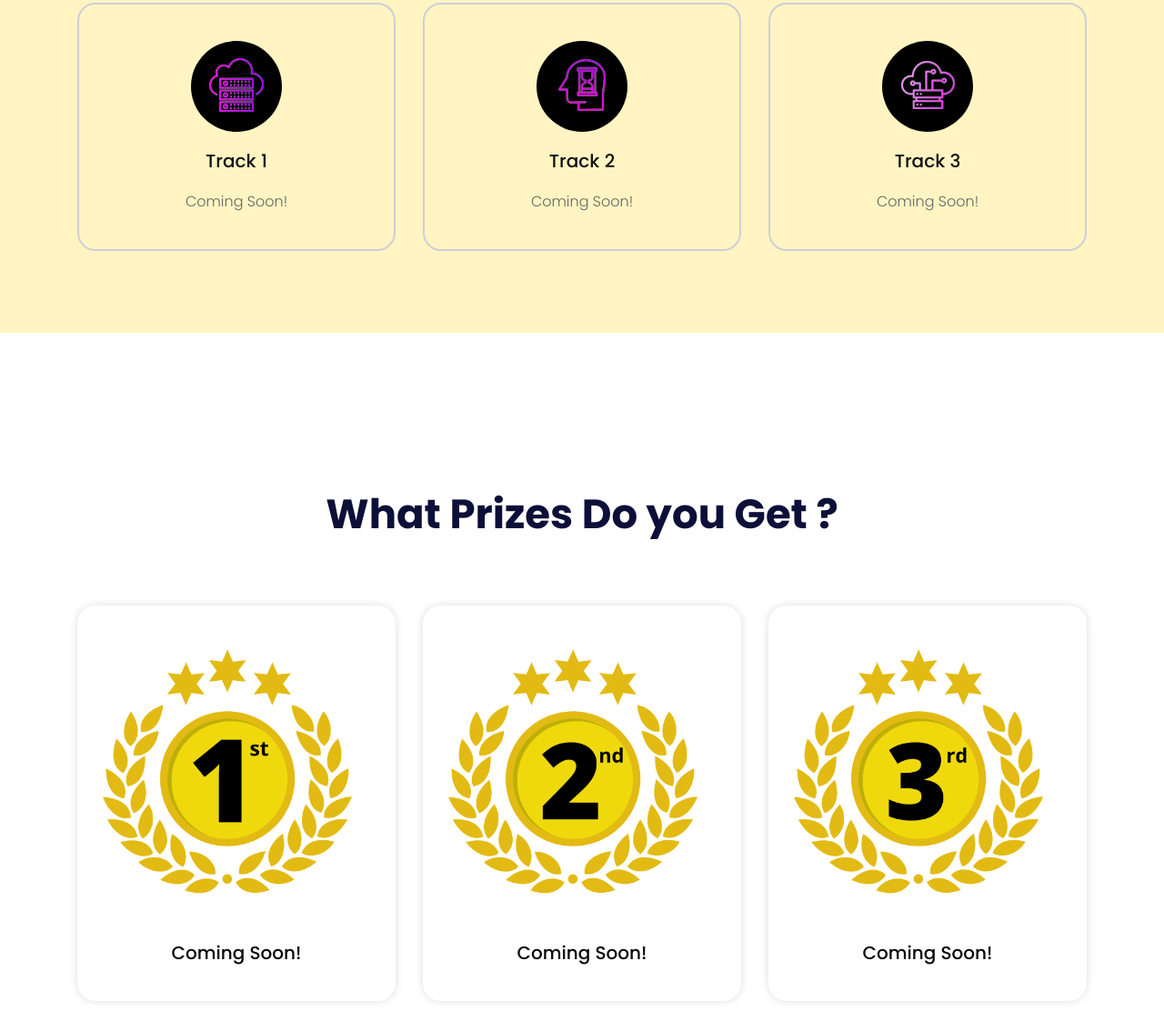
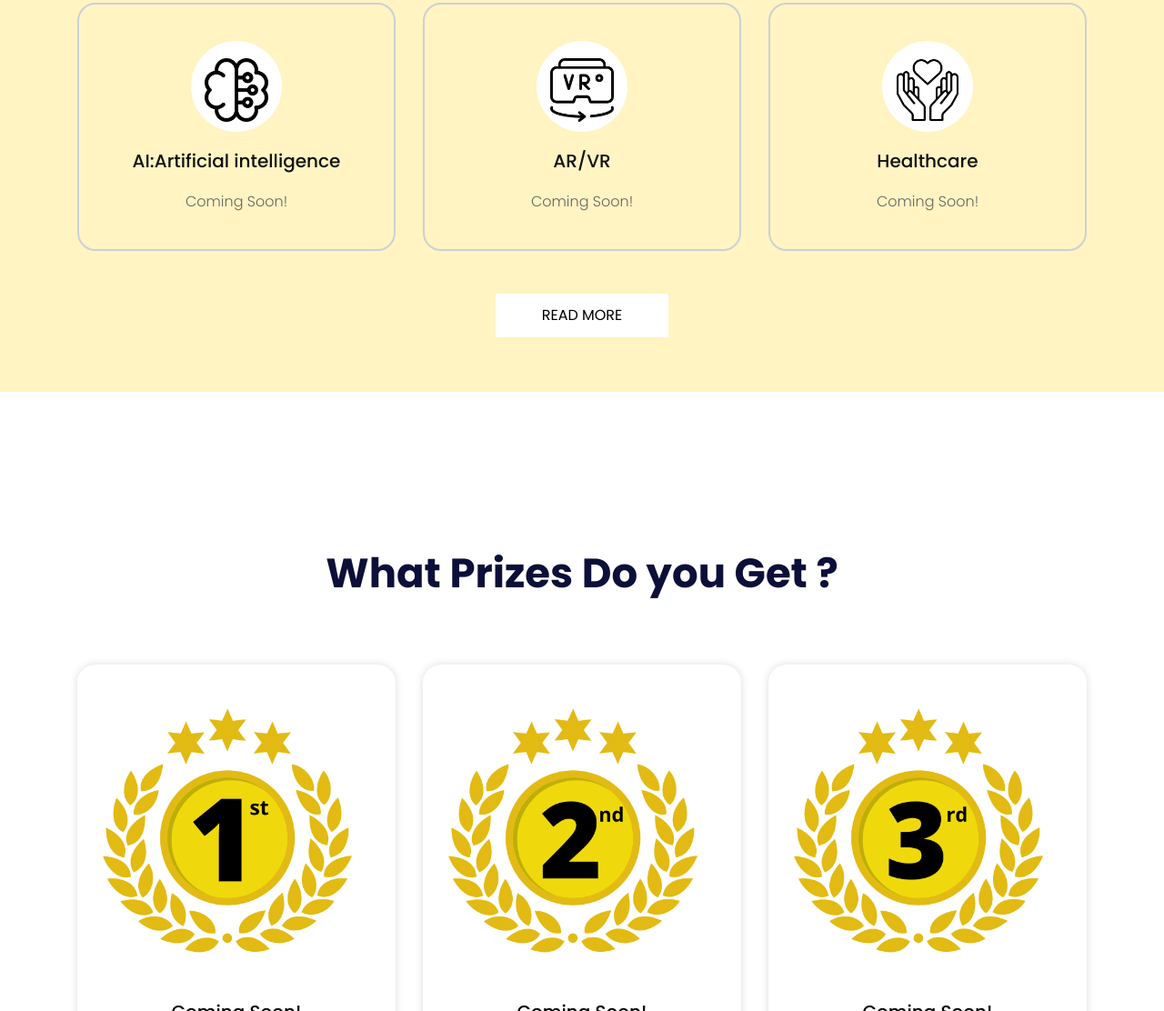
Before and after one commit to Google-Developer-Student-Club-RAIT/Psych-Hack, a plain HTML site: page index.html in a window 1280 px wide. Shown: the part 1948-3060 px from the top of the page at 91% size. Drawn offline with nearby package versions, Linux system fonts and the light colour scheme; animation ran at ten frames a second; a web font is replaced by a local one.

Commit message:
responsive collapsable tracks section

```diff
--- a/css/style.css
+++ b/css/style.css
@@ -479,7 +479,11 @@ button {
      font-family: Poppins;
      padding-top: 90px;
 }
-
+.track .container{
+     height: 420px;
+     overflow-y: hidden;
+     transition: height 1s ease-in-out;
+}
 .track .titlepage {
      text-align: center;
 }
@@ -494,16 +498,19 @@ button {
 } */
 
 .track .track-box i {
-     background:black;
+     background:white;
      width: 100px;
      height: 100px;
      border-radius: 50px;
      display: inline-block;
      padding-top: 19px;
 }
+.track .track-box i img {
+     height: 70px;
+}
 
 .track .track-box i:hover {
-     background: #ddd;
+     background: #fff4c2;
 }
 
 .track .track-box h3 {
@@ -549,11 +556,15 @@ button {
      text-align: center;
      margin: 0 auto;
      margin-top: 20px;
+     font-family: Poppins;
+     cursor: pointer;
 }
 
 .read_more:hover {
+     transition: all 0.4s ease-in;
      background: #8308eb;
      color: #fff;
+     box-shadow: 4px 5px 7px rgba(49, 49, 49, 0.479);
 }
 
 
--- a/index.html
+++ b/index.html
@@ -115,12 +115,9 @@
       <!-- end header -->
       <!-- banner -->
 
-      <!--  -->
-
+      <!-- Moving Background starts -->
       <canvas id="c" ></canvas>
-
-      <!--  -->
-
+      <!-- Moving Background ends -->
 
          <section class="banner_main">
 
@@ -190,7 +187,7 @@
       <!-- end about -->
       <!-- track start  -->
       <div id="track" class="track">
-         <div class="container">
+         <div class="container" id="collapse">
             <div class="row">
                <div class="col-md-12">
                   <div class="titlepage">
@@ -204,49 +201,65 @@
             <div class="row">
                <div class="col-xl-4 col-lg-4 col-md-4 col-sm-12">
                   <div class="track-box">
-                     <i><img src="images/service1.png" alt="#" /></i>
-                     <h3> Track 1</h3>
+                     <i><img src="images/brain.png" alt="#" /></i>
+                     <h3> AI:Artificial intelligence</h3>
                      <p>Coming Soon!</p>
                   </div>
                </div>
                <div class="col-xl-4 col-lg-4 col-md-4 col-sm-12">
                   <div class="track-box">
-                     <i><img src="images/service2.png" alt="#" /></i>
-                     <h3>Track 2</h3>
+                     <i><img src="images/immersive.png" alt="#" /></i>
+                     <h3>AR/VR</h3>
                      <p>Coming Soon!</p>
                   </div>
                </div>
                <div class="col-xl-4 col-lg-4 col-md-4 col-sm-12">
                   <div class="track-box">
-                     <i><img src="images/service3.png" alt="#" /></i>
-                     <h3>Track 3</h3>
+                     <i><img src="images/solidarity.png" alt="#" /></i>
+                     <h3>Healthcare</h3>
                      <p>Coming Soon!</p>
                   </div>
                </div>
-               <!-- <div class="col-xl-4 col-lg-4 col-md-4 col-sm-12">
+            </div>
+                <div class="row">
+               <div class="col-xl-4 col-lg-4 col-md-4 col-sm-12">
                   <div class="track-box">
-                     <i><img src="images/service4.png" alt="#" /></i>
-                     <h3>VPS Hosting</h3>
-                     <p>Donec nec justo eget felis facilisis fermentum. Aliquam porttitor mauris sit amet orci.</p>
+                     <i><img src="images/graduation-cap.png" alt="#" /></i>
+                     <h3>Education</h3>
+                     <p>Coming Soon!</p>
                   </div>
                </div>
                <div class="col-xl-4 col-lg-4 col-md-4 col-sm-12">
                   <div class="track-box">
-                     <i><img src="images/service5.png" alt="#" /></i>
-                     <h3>Cloud Hosting</h3>
-                     <p>Donec nec justo eget felis facilisis fermentum. Aliquam porttitor mauris sit amet orci.</p>
+                     <i><img src="images/blockchain.png" alt="#" /></i>
+                     <h3>Blockchain</h3>
+                     <p>Coming Soon!</p>
                   </div>
                </div>
                <div class="col-xl-4 col-lg-4 col-md-4 col-sm-12">
                   <div class="track-box">
-                     <i><img src="images/service6.png" alt="#" /></i>
-                     <h3>Reseller Hosting</h3>
-                     <p>Donec nec justo eget felis facilisis fermentum. Aliquam porttitor mauris sit amet orci.</p>
+                     <i><img src="images/mental-health.png" alt="#" /></i>
+                     <h3>Mental Health</h3>
+                     <p>Coming Soon!</p>
                   </div>
-               </div> -->
-               <!-- <a class="read_more" href="#">Read More</a> -->
+               </div>
+               <div class="col-xl-4 col-lg-4 col-md-4 col-sm-12">
+                  <div class="track-box">
+                     <i><img src="images/self-care.png" alt="#" /></i>
+                     <h3>Self care</h3>
+                     <p>Coming Soon!</p>
+                  </div>
+               </div>
+               <div class="col-xl-4 col-lg-4 col-md-4 col-sm-12">
+                  <div class="track-box">
+                     <i><img src="images/book.png" alt="#" /></i>
+                     <h3>Open innovation</h3>
+                     <p>Coming Soon!</p>
+                  </div>
+               </div>
+               </div>
             </div>
-         </div>
+            <span class="read_more" id="open">READ MORE</span>
       </div>
       <!-- end track -->
       <!-- prizes -->
@@ -648,6 +661,36 @@
 
 
       <!-- Javascript files-->
+      <script>
+         let coll = document.getElementById("open");
+         let content = document.getElementById("collapse");
+
+         function myFunction(x) {
+            if (x.matches) { // If media query matches
+                  coll.addEventListener("click", function() {
+                     console.log("clicked");
+                        if (content.style.height === '1000px') {
+                           content.style.height = '2800px';
+                        } else {
+                           content.style.height = '1000px';
+                        }
+                     });
+            }
+            else {
+                  coll.addEventListener("click", function() {
+                     if (content.style.height === '420px') {
+                        content.style.height = '1200px';
+                     } else {
+                        content.style.height = '420px';
+                     }
+                  });
+            }
+            }
+
+            var x = window.matchMedia("(max-width: 700px)")
+            myFunction(x) // Call listener function at run time
+            x.addListener(myFunction) // Attach listener function on state changes
+      </script>
       <script src="js/jquery.min.js"></script>
       <script src="js/popper.min.js"></script>
       <script src="js/bootstrap.bundle.min.js"></script>
```
Also changed, not shown: images/blockchain.png (added), images/book.png (added), images/brain.png (added), images/graduation-cap.png (added), images/immersive.png (added), images/mental-health.png (added), images/self-care.png (added), images/solidarity.png (added).
